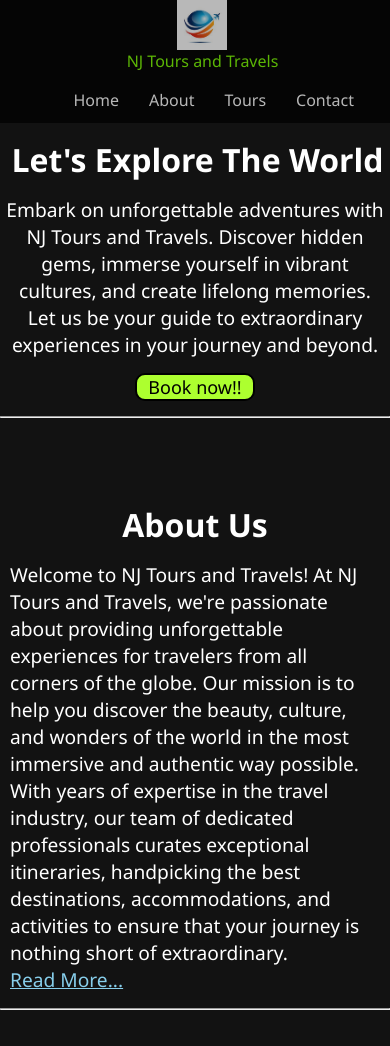
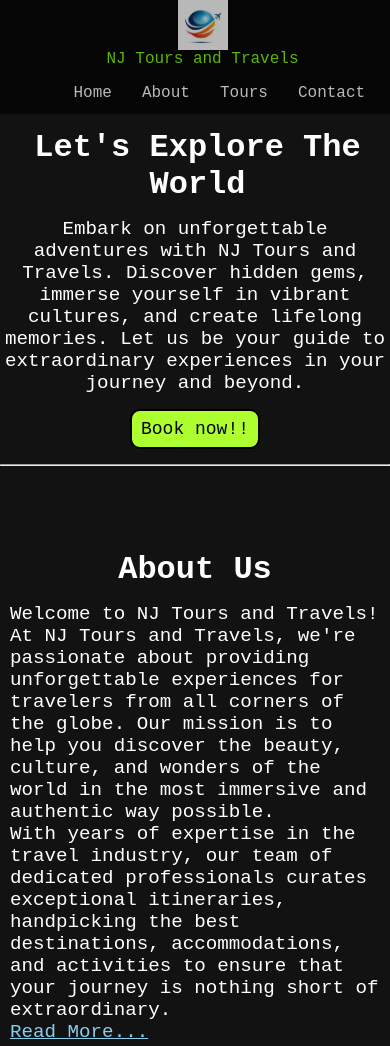
Before and after one commit to Naman13112004/NJ-Tours-and-Travels, a plain HTML site: page index.html in a window 390 px wide. Shown: the top 1046 px of the page. Drawn offline with Linux system fonts and the light colour scheme.

Commit message:
Responsiveness added

```diff
--- a/css/responsive1.css
+++ b/css/responsive1.css
@@ -1,7 +1,7 @@
 @media screen and (max-width: 700px) {
 
     * {
-        font-family: 'Segoe UI', Tahoma, Geneva, Verdana, sans-serif;
+        font-family: 'Courier New', Courier, monospace;
     }
 
     /* Menubar */
@@ -48,7 +48,8 @@
     }
 
     section button {
-        height: auto;
+        height: 40px;
+        width: 130px;
         margin-bottom: 15px;
     }
 
--- a/css/responsive2.css
+++ b/css/responsive2.css
@@ -42,7 +42,8 @@
     }
 
     section button {
-        height: auto;
+        height: 40px;
+        width: 130px;
         margin-bottom: 15px;
     }
 
```
